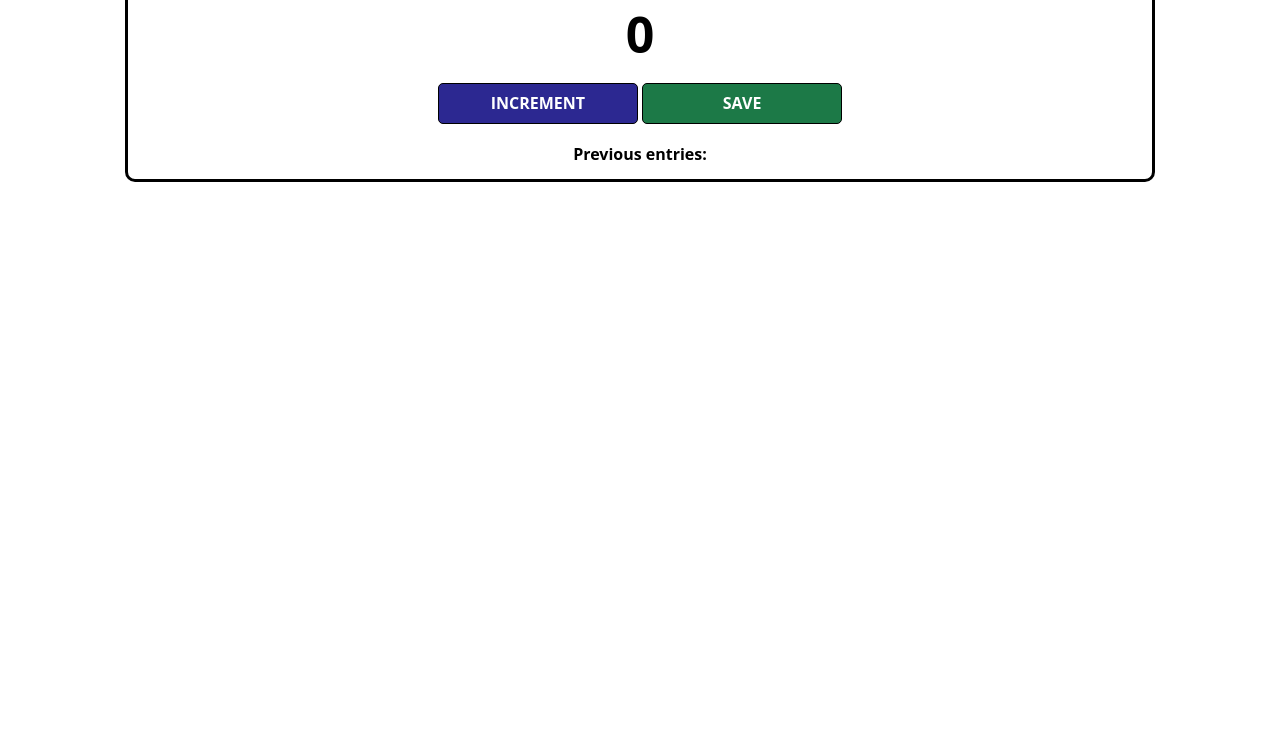
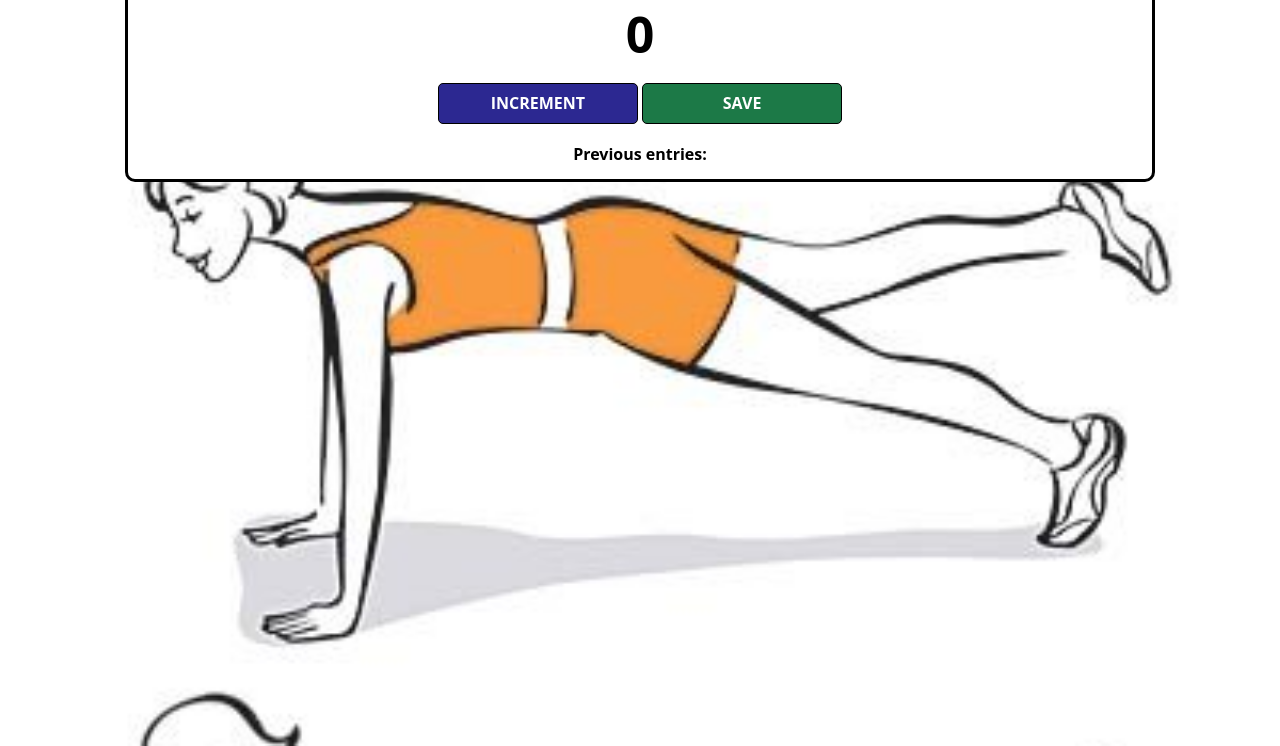
Before and after one commit to Chukklez/pushup-counter, a plain HTML site: page index.html in a window 1280 px wide. Shown: the part 54-800 px from the top of the page. Drawn offline with nearby package versions, Linux system fonts and the light colour scheme.

Commit message:
Add files via upload

```diff
--- a/index.css
+++ b/index.css
@@ -1,5 +1,5 @@
 body {
-    background-image: url("yarn.jpeg");
+    background-image: url("pushup.jpg");
     background-size: cover;
     font-family: 'Open Sans', 'Helvetica Neue', sans-serif;
     text-align: center;
```
